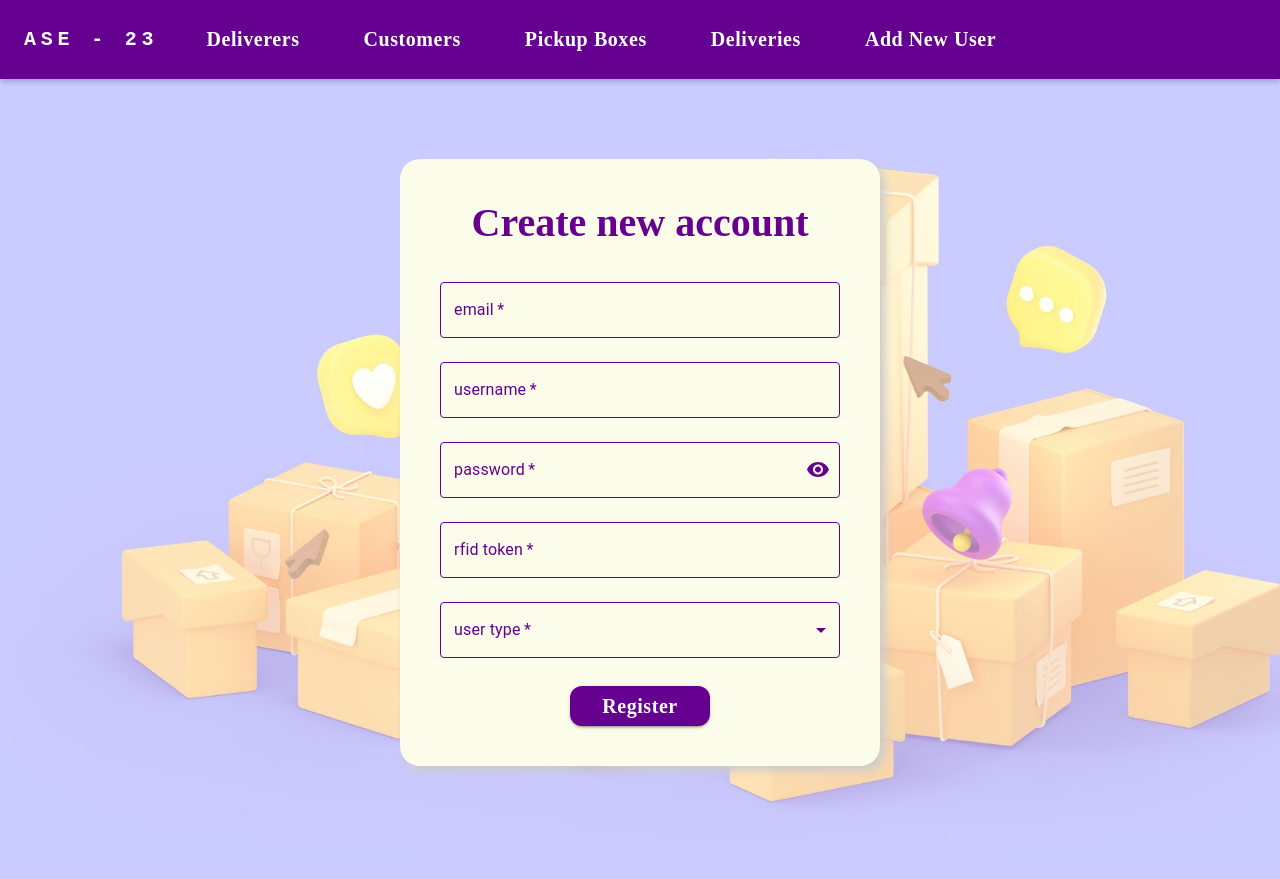
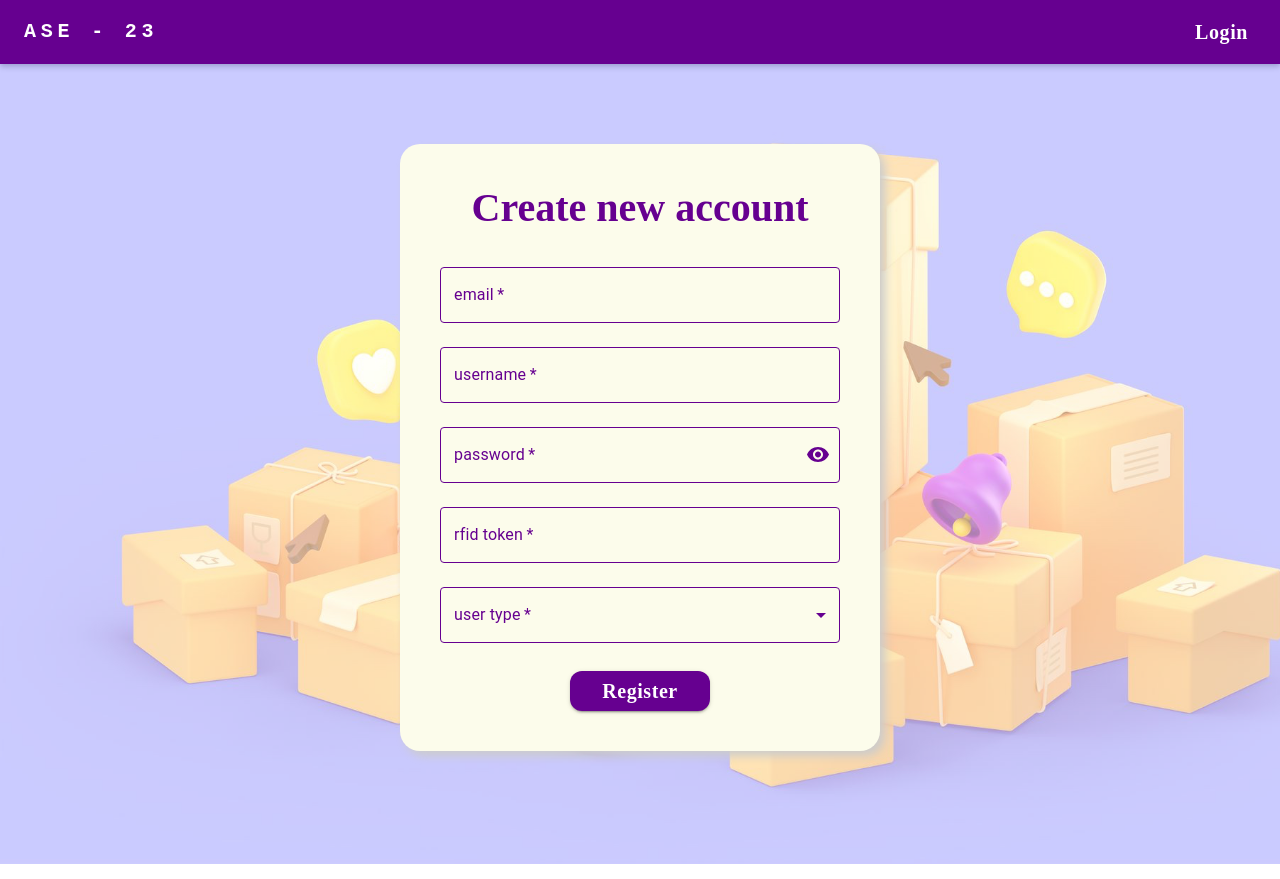
Before and after one commit to Advanced-Topics-of-Software-Engineering/ase-frontend, a React (Create React App) app: page /sign-up in a window 1280 px wide. Built offline with nearby package versions, Linux system fonts and the light colour scheme.

Commit message:
Update Header tabs based on logged in users' role

```diff
--- a/src/pages/Header.js
+++ b/src/pages/Header.js
@@ -1,4 +1,4 @@
-import * as React from "react";
+import React, { useState, useEffect } from "react";
 import {
   Button,
   Container,
@@ -7,26 +7,42 @@ import {
   Box,
   AppBar,
 } from "@mui/material";
-import AdbIcon from "@mui/icons-material/Adb";
 
-const pages = [
+const dispatcherTabs = [
+  {
+    name: "Dispatchers",
+    endpoint: "dispatchers",
+  },
+  { name: "Customers", endpoint: "customers" },
   {
     name: "Deliverers",
     endpoint: "deliverers",
   },
-  { name: "Customers", endpoint: "customers" },
   { name: "Pickup Boxes", endpoint: "pickup-boxes" },
   {
     name: "Deliveries",
     endpoint: "deliveries",
   },
+];
+
+const userTabs = [
   {
-    name: "Add new user",
-    endpoint: "sign-up",
+    name: "Deliveries",
+    endpoint: "user-deliveries",
   },
 ];
 
 function Header() {
+  const [userType, setUserType] = useState("");
+
+  useEffect(() => {
+    const user = JSON.parse(sessionStorage.getItem("user"));
+    console.log("header", user);
+    if (user !== null) {
+      setUserType(user.userType);
+    }
+  });
+
   return (
     <AppBar position="static">
       <Container maxWidth="xl">
@@ -48,20 +64,46 @@ function Header() {
           >
             ASE - 23
           </Typography>
-
-          <Box sx={{ flexGrow: 1, display: { xs: "flex", md: "none" } }}></Box>
-          <AdbIcon sx={{ display: { xs: "flex", md: "none" }, mr: 1 }} />
           <Box sx={{ flexGrow: 1, display: { xs: "none", md: "flex" } }}>
-            {pages.map((page) => (
-              <Button
-                key={page}
-                href={page.endpoint}
-                sx={{ my: 2, mx: 3, color: "white", display: "block" }}
-              >
-                {page.name}
-              </Button>
-            ))}
+            {userType === "ROLE_DISPATCHER"
+              ? dispatcherTabs.map((tab, index) => (
+                  <Button
+                    key={index}
+                    href={tab.endpoint}
+                    sx={{ my: 2, mx: 4, color: "white", display: "block" }}
+                  >
+                    {tab.name}
+                  </Button>
+                ))
+              : userType === ("ROLE_DELIVERER" || "ROLE_CUSTOMER") &&
+                userTabs.map((tab, index) => (
+                  <Button
+                    key={index}
+                    href={tab.endpoint}
+                    sx={{ my: 2, mx: 4, color: "white", display: "block" }}
+                  >
+                    {tab.name}
+                  </Button>
+                ))}
           </Box>
+          {userType !== "" ? (
+            <Button
+              href={"/"}
+              onClick={() => {
+                sessionStorage.clear();
+              }}
+              sx={{ color: "white", justifyContent: "flex-end" }}
+            >
+              Logout
+            </Button>
+          ) : (
+            <Button
+              href={"/home"}
+              sx={{ color: "white", justifyContent: "flex-end" }}
+            >
+              Login
+            </Button>
+          )}
         </Toolbar>
       </Container>
     </AppBar>
```
